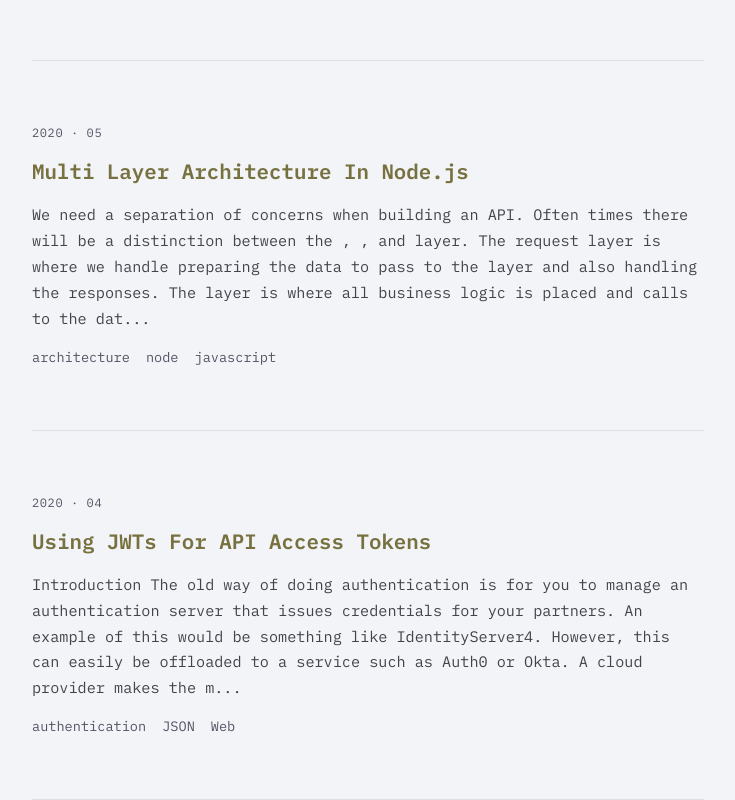
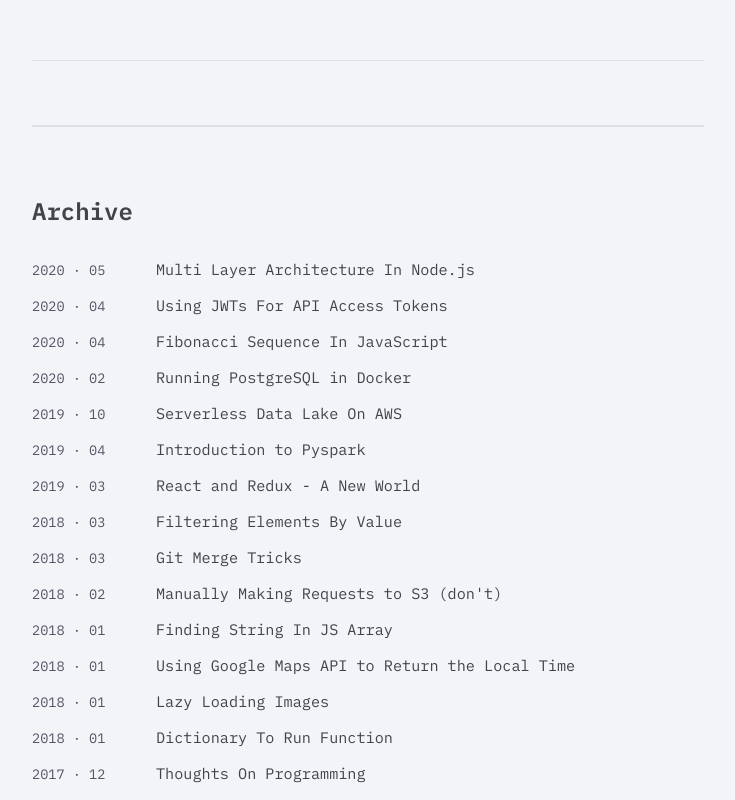
Before and after one commit to johnnydevriese/johnnydevriese.github.io, a React (Vite) app: page / in a window 1280 px wide. Shown: the part 5100-5900 px from the top of the page, without its empty margins (272-1007 px from the left). Built offline with nearby package versions, Linux system fonts and the light colour scheme; the HTML template or start-up script is replaced by a standard one.

Commit message:
Fix image rendering in blog posts

```diff
--- a/src/App.tsx
+++ b/src/App.tsx
@@ -175,12 +175,12 @@
   // Separate posts into recent and archive based on year
   const recentPosts = posts.filter(post => {
     const year = new Date(post.dateObj).getFullYear();
-    return year >= 2020;
+    return year >= 2021;
   });
 
   const archivePosts = posts.filter(post => {
     const year = new Date(post.dateObj).getFullYear();
-    return year < 2020;
+    return year <= 2020;
   });
 
   const renderPostContent = (content: string) => {
```
Also changed, not shown: 1 other file (tests, documents, lock files or other folders).
